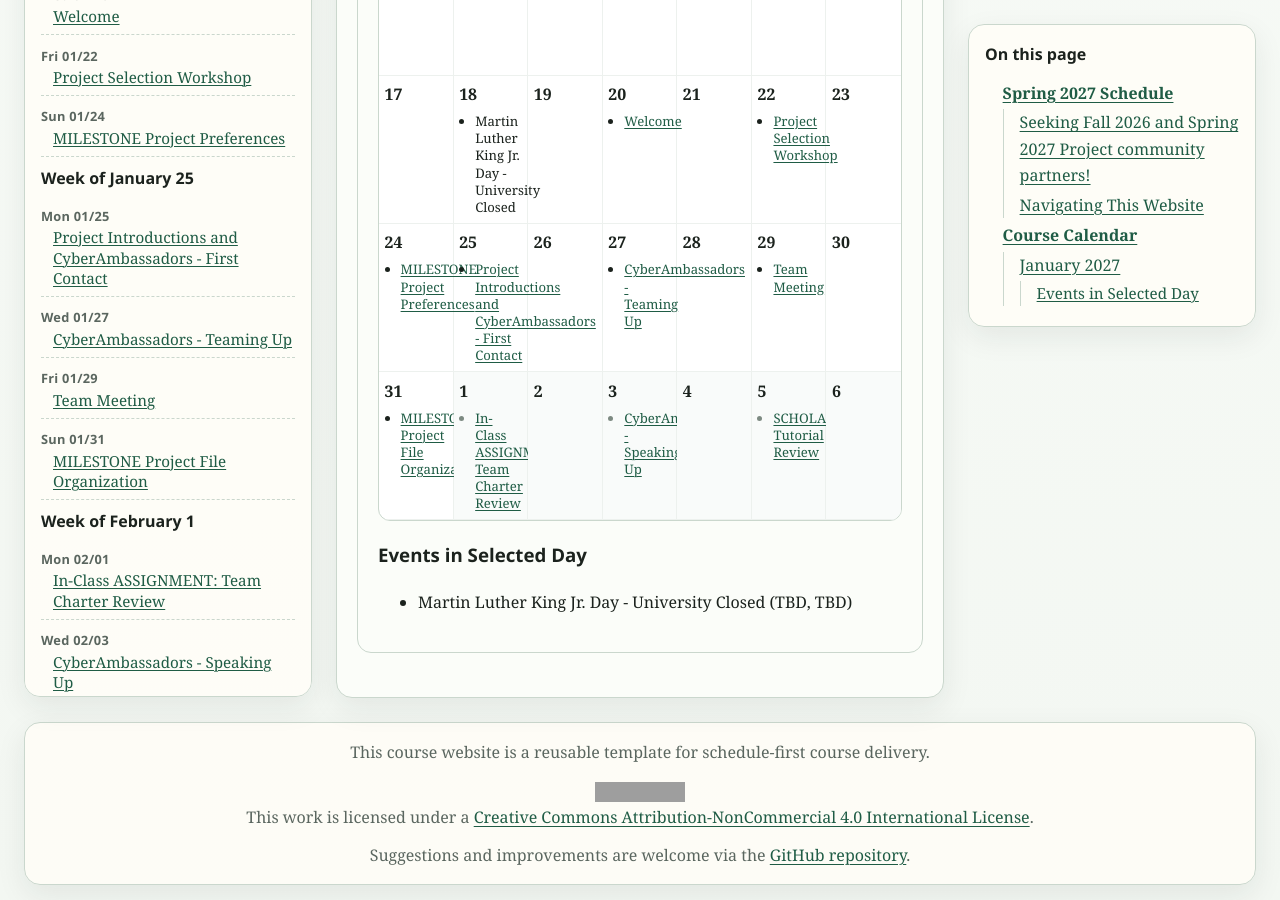
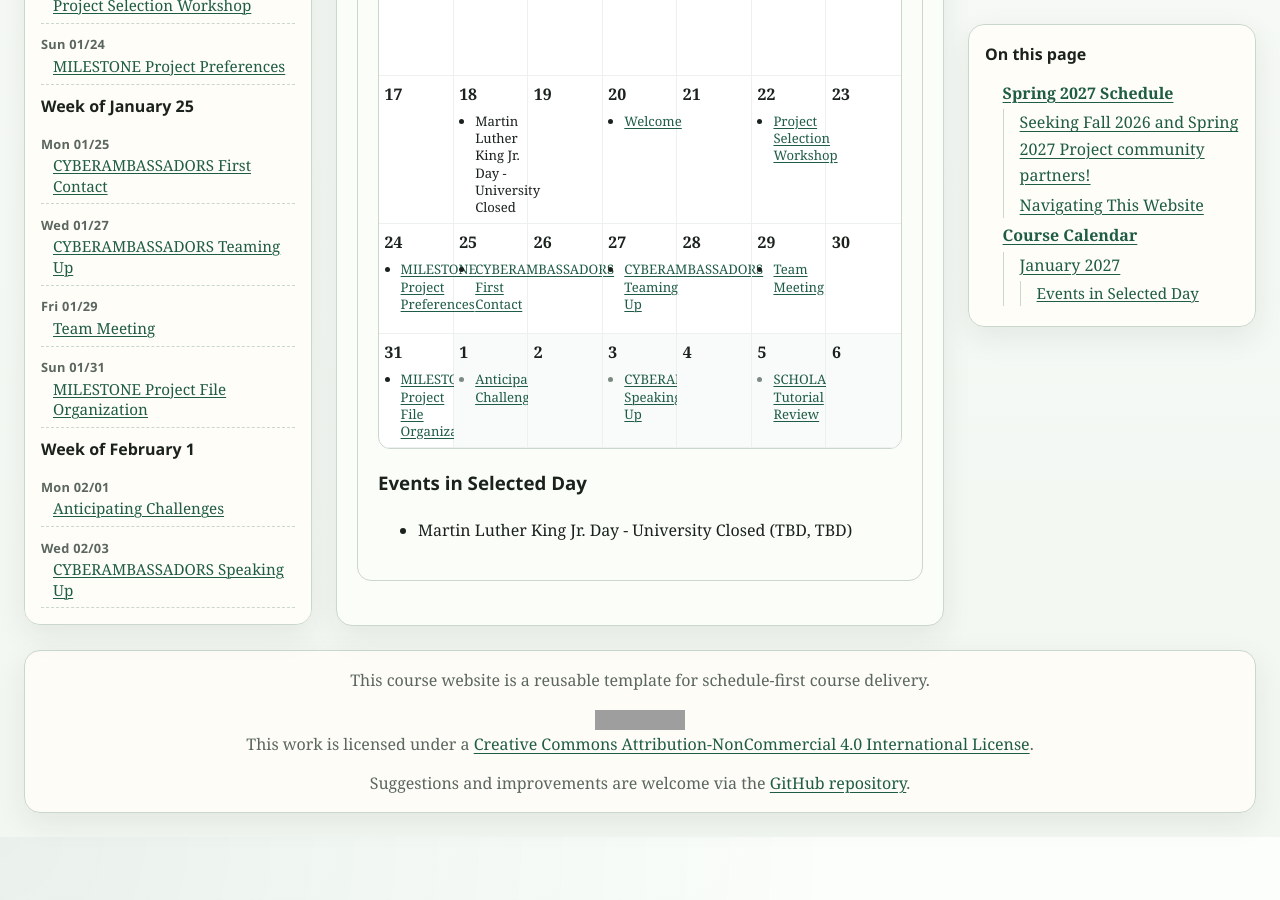
Before and after one commit to msu-cmse-courses/cmse495-SS27, a Jekyll site: the page built from index.md, in a window 1280 px wide and 900 px high, scrolled down 1853 px. Built offline with Jekyll 4.4.1, drawn with Linux system fonts in a browser that asks for light colours; our own code applies the rules of GitHub Pages for plain Markdown files; grey boxes are pictures that could not be loaded.

Commit message:
Fixing calendar

```diff
--- a/_data/schedule.yml
+++ b/_data/schedule.yml
@@ -24,13 +24,13 @@
   day_id: Day02
 - date: '2027-01-25'
   week_start: '2027-01-25'
-  title: Project Introductions and CyberAmbassadors - First Contact
+  title: CYBERAMBASSADORS First Contact
   url: /Schedule/03-class-cyberambassadors-first-contact
   event_type: class
   day_id: Day03
 - date: '2027-01-27'
   week_start: '2027-01-25'
-  title: CyberAmbassadors - Teaming Up
+  title: CYBERAMBASSADORS Teaming Up
   url: /Schedule/04-class-cyberambassadors-teaming-up
   event_type: class
   day_id: Day04
@@ -48,13 +48,13 @@
   day_id: Day05
 - date: '2027-02-01'
   week_start: '2027-02-01'
-  title: 'In-Class ASSIGNMENT: Team Charter Review'
+  title: Anticipating Challenges
   url: /Schedule/06-class-anticipating-challenges
   event_type: class
   day_id: Day06
 - date: '2027-02-03'
   week_start: '2027-02-01'
-  title: CyberAmbassadors - Speaking Up
+  title: CYBERAMBASSADORS Speaking Up
   url: /Schedule/07-class-cyberambassadors-speaking-up
   event_type: class
   day_id: Day07
@@ -78,7 +78,7 @@
   day_id: Day09
 - date: '2027-02-10'
   week_start: '2027-02-08'
-  title: CyberAmbassadors - Let's Talk
+  title: CYBERAMBASSADORS Let's Talk
   url: /Schedule/10-class-cyberambassadors-lets-talk
   event_type: class
   day_id: Day10
@@ -126,7 +126,7 @@
   day_id: Day15
 - date: '2027-02-24'
   week_start: '2027-02-22'
-  title: CyberAmbassadors - Leveling up
+  title: CYBERAMBASSADORS Leveling up
   url: /Schedule/16-class-cyberambassadors-leveling-up
   event_type: class
   day_id: Day16
@@ -150,7 +150,7 @@
   day_id: Day18
 - date: '2027-03-03'
   week_start: '2027-03-01'
-  title: CyberAmbassadors - It's Complicated
+  title: CYBERAMBASSADORS It's Complicated
   url: /Schedule/19-class-cyberambassadors-its-complicated
   event_type: class
   day_id: Day19
@@ -216,7 +216,7 @@
   day_id: Day21
 - date: '2027-03-17'
   week_start: '2027-03-15'
-  title: CyberAmbassadors - Leading the Team
+  title: CYBERAMBASSADORS Leading the Team
   url: /Schedule/22-class-cyberambassadors-leading-the-team
   event_type: class
   day_id: Day22
@@ -234,7 +234,7 @@
   day_id: Day23
 - date: '2027-03-22'
   week_start: '2027-03-22'
-  title: CyberAmbassadors - Leading the Change
+  title: CYBERAMBASSADORS Leading the Change
   url: /Schedule/24-class-cyberambassadors-leading-the-change
   event_type: class
   day_id: Day24
@@ -282,7 +282,7 @@
   day_id: Day28
 - date: '2027-04-05'
   week_start: '2027-04-05'
-  title: CyberAmbassadors - Leading with Principles
+  title: CYBERAMBASSADORS Leading with Principles
   url: /Schedule/30-class-cyberambassadors-leading-with-principles
   event_type: class
   day_id: Day30
@@ -324,7 +324,7 @@
   day_id: Day35
 - date: '2027-04-18'
   week_start: '2027-04-12'
-  title: MILESTONE - Project Draft
+  title: MILESTONE Project Draft
   url: /Schedule/34-next-sun-full-project-draft
   event_type: next
   day_id: Day34
@@ -390,7 +390,7 @@
   day_id: Day41
 - date: '2027-05-02'
   week_start: '2027-04-26'
-  title: MILESTONE - Final Project and Video
+  title: MILESTONE Final Project and Video
   url: /Schedule/39-next-sun-final-project
   event_type: next
   day_id: Day39
```
Also changed, not shown: 1 other file.
